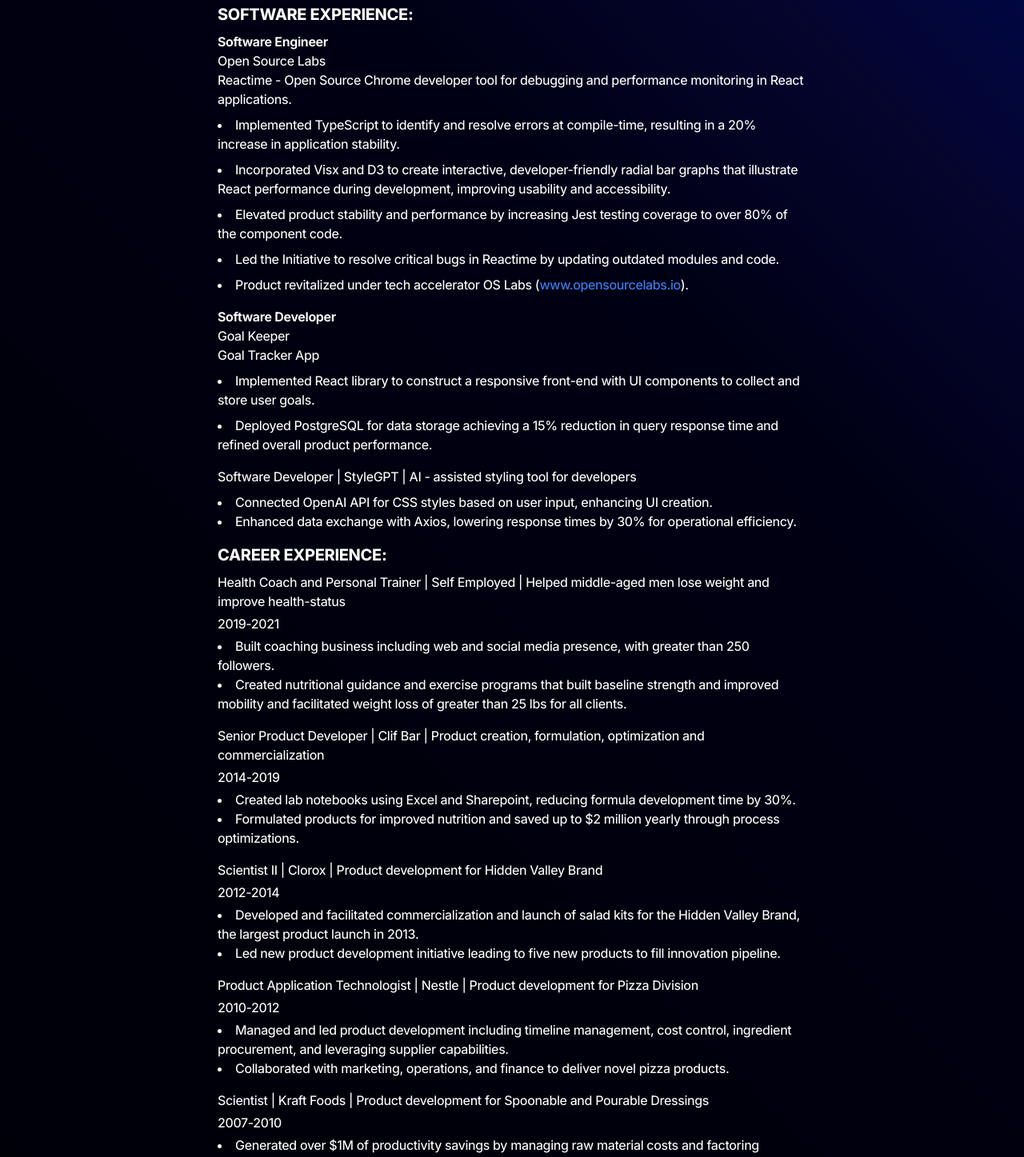
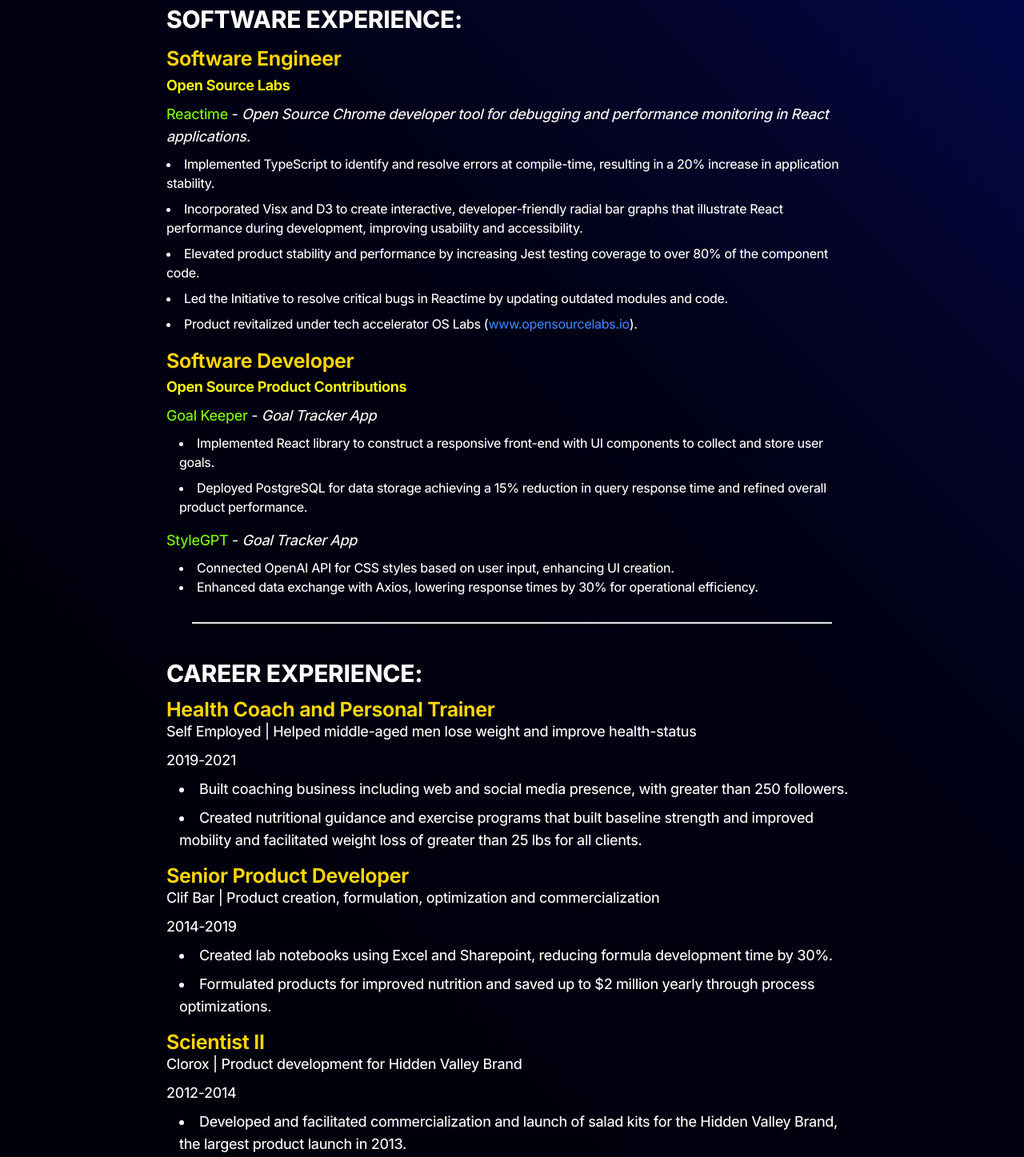
Before and after one commit to ElDuke717/personal-landing, a Next.js app: page /experience in a window 1280 px wide. Shown: the part 980-2427 px from the top of the page at 80% size. Built offline with nearby package versions, Linux system fonts and the light colour scheme.

Commit message:
add updates to skills and experience styles

```diff
--- a/src/app/experience/page.tsx
+++ b/src/app/experience/page.tsx
@@ -1,32 +1,14 @@
 export default function Experience() {
   return (
-    <div className="max-w-3xl mx-auto px-4 py-8">
-      {/* <h1 className="text-3xl font-bold mb-4">EXPERIENCE</h1> */}
-      {/* <p className="mb-2">
-        <a
-          className="text-blue-500 hover:underline"
-          href="https://www.linkedin.com/in/nickjhuemmer"
-        >
-          LinkedIn
-        </a>{" "}
-        |
-        <a
-          className="text-blue-500 hover:underline"
-          href="https://github.com/ElDuke717"
-        >
-          {" "}
-          GitHub{" "}
-        </a>
-      </p> */}
-      {/* <h2 className="text-xl font-bold mb-2">SKILLS:</h2> */}
-      <h1 className="mb-[25px] mt-[50px] text-[50px] text-[#7FFF00]">
-        Experience
-      </h1>
+    <div className="max-w-4xl mx-auto px-4 py-8">
+      <h1 className="mb-[25px] mt-1 text-[50px] text-[#7FFF00]">Experience</h1>
       <div className="mb-4">
-        <p className="text-left max-w-[600px] mb-[50px]">
-          Here's a list of my skills and my experience
+        <p className="text-left max-w-[600px] mb-[50px] p-2 text-lg">
+          Here's a list of my skills followwed by my career experience. Note
+          that I have a lot of experience in the food industry. After a career
+          transition, I'm working as a software engineer.
         </p>
-        <h2 className="text-xl font-bold mb-2">SKILLS:</h2>
+        <h2 className="text-[30px] font-bold mb-2">SKILLS:</h2>
         <table className="border-collapse border border-gray-300">
           <thead>
             {/* <tr>
@@ -38,7 +20,7 @@
           </thead>
           <tbody>
             <tr>
-              <td className="border border-gray-300 px-4 py-2">
+              <td className="border border-gray-300 px-5 py-2">
                 Programming Languages
               </td>
               <td className="border border-gray-300 px-4 py-2">
@@ -73,7 +55,7 @@
                 React, Redux, Next.js, Svelte, Astro
               </td>
             </tr>
-            <tr>
+            {/* <tr>
               <td className="border border-gray-300 px-4 py-2">
                 Operating Systems
               </td>
@@ -81,7 +63,7 @@
                 Linux (Ubuntu, Debian, PopOS, command line proficient), Mac OS,
                 Windows
               </td>
-            </tr>
+            </tr> */}
             <tr>
               <td className="border border-gray-300 px-4 py-2">Tools</td>
               <td className="border border-gray-300 px-4 py-2">
@@ -90,7 +72,9 @@
               </td>
             </tr>
             <tr>
-              <td className="border border-gray-300 px-4 py-2">Skills</td>
+              <td className="border border-gray-300 px-4 py-2">
+                Additional Skills
+              </td>
               <td className="border border-gray-300 px-4 py-2">
                 Leading Teams, Web Content Accessibility Guidelines, Coaching
                 and Mentoring, Motivational Interviewing, Chemical and
@@ -100,12 +84,15 @@
           </tbody>
         </table>
       </div>
-      <h2 className="text-xl font-bold mb-2">SOFTWARE EXPERIENCE:</h2>
-      <h3>Software Engineer</h3>
-      <p className="mb-2">
-        Open Source Labs <br />
-        Reactime - Open Source Chrome developer tool for debugging and
-        performance monitoring in React applications.
+      <h2 className="text-[30px] font-bold mb-2 mt-8">SOFTWARE EXPERIENCE:</h2>
+      <h3 className="text-[25px] golden-yellow">Software Engineer</h3>
+      <h3 className="text-lg yellow">Open Source Labs</h3>
+      <p className="mb-2 mt-2 text-lg">
+        <span className="chartreuse">Reactime</span> -{" "}
+        <span className="italic">
+          Open Source Chrome developer tool for debugging and performance
+          monitoring in React applications.
+        </span>
       </p>
       <ul className="list-disc list-inside mb-4">
         <li className="mb-2">
@@ -136,12 +123,14 @@
           ).
         </li>
       </ul>
-      <h3>Software Developer</h3>
-      <p className="mb-2">
-        Goal Keeper <br />
-        Goal Tracker App
+
+      <h3 className="text-[25px] golden-yellow">Software Developer</h3>
+      <h3 className="text-lg yellow">Open Source Product Contributions</h3>
+      <p className="mb-2 mt-2 text-lg">
+        <span className="chartreuse">Goal Keeper</span> -{" "}
+        <span className="italic">Goal Tracker App</span>
       </p>
-      <ul className="list-disc list-inside mb-4">
+      <ul className="list-disc list-inside mb-4 ml-4">
         <li className="mb-2">
           Implemented React library to construct a responsive front-end with UI
           components to collect and store user goals.
@@ -151,11 +140,12 @@
           query response time and refined overall product performance.
         </li>
       </ul>
-      <p className="mb-2">
-        Software Developer | StyleGPT | AI - assisted styling tool for
-        developers
+
+      <p className="mb-2 mt-2 text-lg">
+        <span className="chartreuse">StyleGPT</span> -{" "}
+        <span className="italic">Goal Tracker App</span>
       </p>
-      <ul className="list-disc list-inside mb-4">
+      <ul className="list-disc list-inside mb-4 ml-4">
         <li>
           Connected OpenAI API for CSS styles based on user input, enhancing UI
           creation.
@@ -165,79 +155,90 @@
           operational efficiency.
         </li>
       </ul>
-      <h2 className="text-xl font-bold mb-2">CAREER EXPERIENCE:</h2>
-      <p className="mb-1">
-        Health Coach and Personal Trainer | Self Employed | Helped middle-aged
-        men lose weight and improve health-status
+      <div className="flex justify-center items-center mt-8">
+        <hr className="border-t-2 border-white-400 w-[300px] mb-10 md:w-[675px] lg:w-[800px]" />
+      </div>
+      <h2 className="text-[30px] font-bold mb-2">CAREER EXPERIENCE:</h2>
+      <div className="text-lg">
+        <h3 className="text-[25px] golden-yellow">
+          Health Coach and Personal Trainer
+        </h3>
+        <p className="mb-2">
+          Self Employed | Helped middle-aged men lose weight and improve
+          health-status
         </p>
-      <p className="mb-1">2019-2021</p>
-      <ul className="list-disc list-inside mb-4">
-        <li>
-          Built coaching business including web and social media presence, with
-          greater than 250 followers.
+        <p className="mb-2">2019-2021</p>
+        <ul className="list-disc list-inside mb-4 ml-4">
+          <li className="mb-2">
+            Built coaching business including web and social media presence,
+            with greater than 250 followers.
           </li>
-        <li>
-          Created nutritional guidance and exercise programs that built baseline
-          strength and improved mobility and facilitated weight loss of greater
-          than 25 lbs for all clients.
+          <li className="mb-2">
+            Created nutritional guidance and exercise programs that built
+            baseline strength and improved mobility and facilitated weight loss
+            of greater than 25 lbs for all clients.
           </li>
         </ul>
-      <p className="mb-1">
-        Senior Product Developer | Clif Bar | Product creation, formulation,
-        optimization and commercialization
+        <h3 className="text-[25px] golden-yellow">Senior Product Developer</h3>
+        <p className="mb-2">
+          Clif Bar | Product creation, formulation, optimization and
+          commercialization
         </p>
-      <p className="mb-1">2014-2019</p>
-      <ul className="list-disc list-inside mb-4">
-        <li>
+        <p className="mb-2">2014-2019</p>
+        <ul className="list-disc list-inside mb-4 ml-4">
+          <li className="mb-2">
             Created lab notebooks using Excel and Sharepoint, reducing formula
             development time by 30%.
           </li>
-        <li>
-          Formulated products for improved nutrition and saved up to $2 million
-          yearly through process optimizations.
+          <li className="mb-2">
+            Formulated products for improved nutrition and saved up to $2
+            million yearly through process optimizations.
           </li>
         </ul>
-      <p className="mb-1">
-        Scientist II | Clorox | Product development for Hidden Valley Brand
+        <h3 className="text-[25px] golden-yellow">Scientist II</h3>
+        <p className="mb-2">
+          Clorox | Product development for Hidden Valley Brand
         </p>
-      <p className="mb-1">2012-2014</p>
-      <ul className="list-disc list-inside mb-4">
-        <li>
+        <p className="mb-2">2012-2014</p>
+        <ul className="list-disc list-inside mb-4 ml-4">
+          <li className="mb-2">
             Developed and facilitated commercialization and launch of salad kits
             for the Hidden Valley Brand, the largest product launch in 2013.
           </li>
-        <li>
-          Led new product development initiative leading to five new products to
-          fill innovation pipeline.
+          <li className="mb-2">
+            Led new product development initiative leading to five new products
+            to fill innovation pipeline.
           </li>
         </ul>
-      <p className="mb-1">
-        Product Application Technologist | Nestle | Product development for
-        Pizza Division
-      </p>
-      <p className="mb-1">2010-2012</p>
-      <ul className="list-disc list-inside mb-4">
-        <li>
+        <h3 className="text-[25px] golden-yellow">
+          Product Application Technologist
+        </h3>
+        <p className="mb-2">Nestle | Product development for Pizza Division</p>
+        <p className="mb-2">2010-2012</p>
+        <ul className="list-disc list-inside mb-4 ml-4">
+          <li className="mb-2">
             Managed and led product development including timeline management,
             cost control, ingredient procurement, and leveraging supplier
             capabilities.
           </li>
-        <li>
-          Collaborated with marketing, operations, and finance to deliver novel
-          pizza products.
+          <li className="mb-2">
+            Collaborated with marketing, operations, and finance to deliver
+            novel pizza products.
           </li>
         </ul>
-      <p className="mb-1">
-        Scientist | Kraft Foods | Product development for Spoonable and Pourable
-        Dressings
+        <h3 className="text-[25px] golden-yellow">Scientist</h3>
+        <p className="mb-2">
+          Kraft Foods | Product development for Spoonable and Pourable Dressings
         </p>
-      <p className="mb-1">2007-2010</p>
-      <ul className="list-disc list-inside mb-4">
-        <li>
+        <p className="mb-2">2007-2010</p>
+        <ul className="list-disc list-inside mb-4 ml-4">
+          <li className="mb-2">
             Generated over $1M of productivity savings by managing raw material
             costs and factoring efficiencies into processes.
           </li>
         </ul>
+      </div>
+
       <h2 className="text-xl font-bold mb-2">EDUCATION:</h2>
       <p>Codesmith Advanced Software Engineering Immersion | Resident</p>
       <p>
--- a/src/app/globals.css
+++ b/src/app/globals.css
@@ -86,3 +86,15 @@
 .glow-yellow:hover {
   filter: drop-shadow(0px 0px 10px #fde895); /* Increase glow on hover */
 }
+
+.golden-yellow {
+  color: #ffd700;
+}
+
+.yellow {
+  color: #ffff00;
+}
+
+.chartreuse {
+  color: #7fff00;
+}
```
Lines whose indentation alone changed are shown as unchanged.
